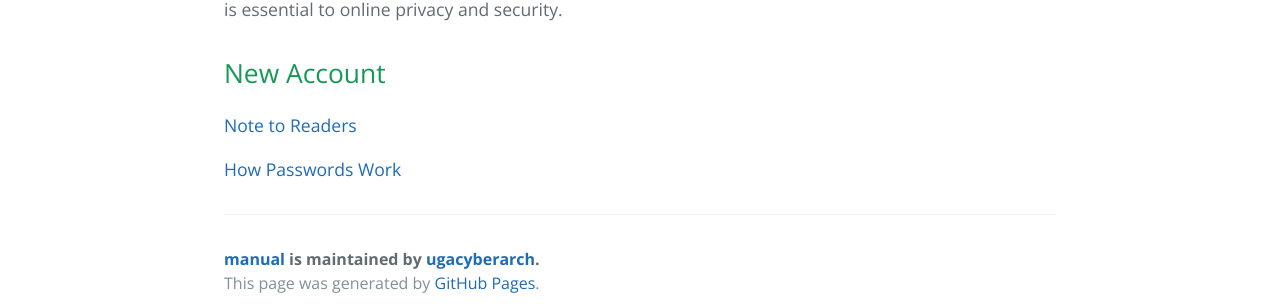
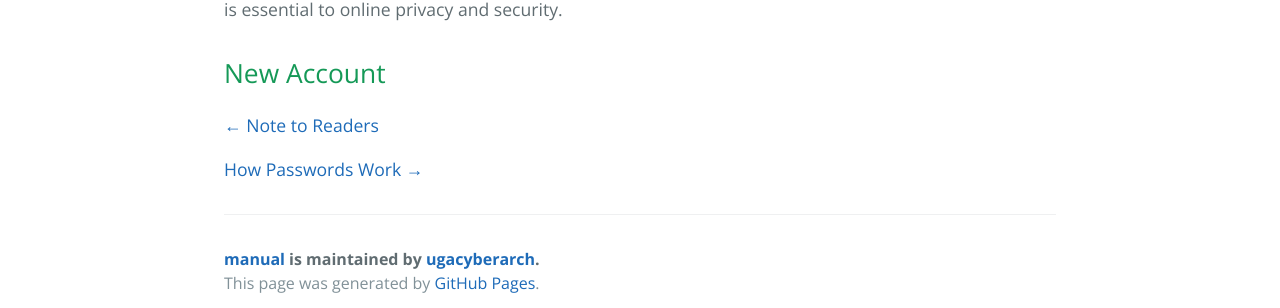
Before and after one commit to ugacyberarch/manual, a Jekyll site: the page built from password_introduction.md, in a window 1280 px wide. Shown: the part 687-995 px from the top of the page. Built offline with Jekyll 4.4.1, drawn with Linux system fonts in a browser that asks for light colours; part of the change alters nothing that is shown.

```diff
--- a/password_introduction.md
+++ b/password_introduction.md
@@ -16,6 +16,6 @@ Passwords are ubiquitous today, and understanding the reasoning behind good pass
 
 ## New Account
 
-[Note to Readers](./introduction-md/ "Note to Reader ")
+[← Note to Readers](./note_to_readers.html "Note to Reader ")
 
-[How Passwords Work]( "How Passwords Work ")
+[How Passwords Work →](./how_passwords_work.html "How Passwords Work ")
```
